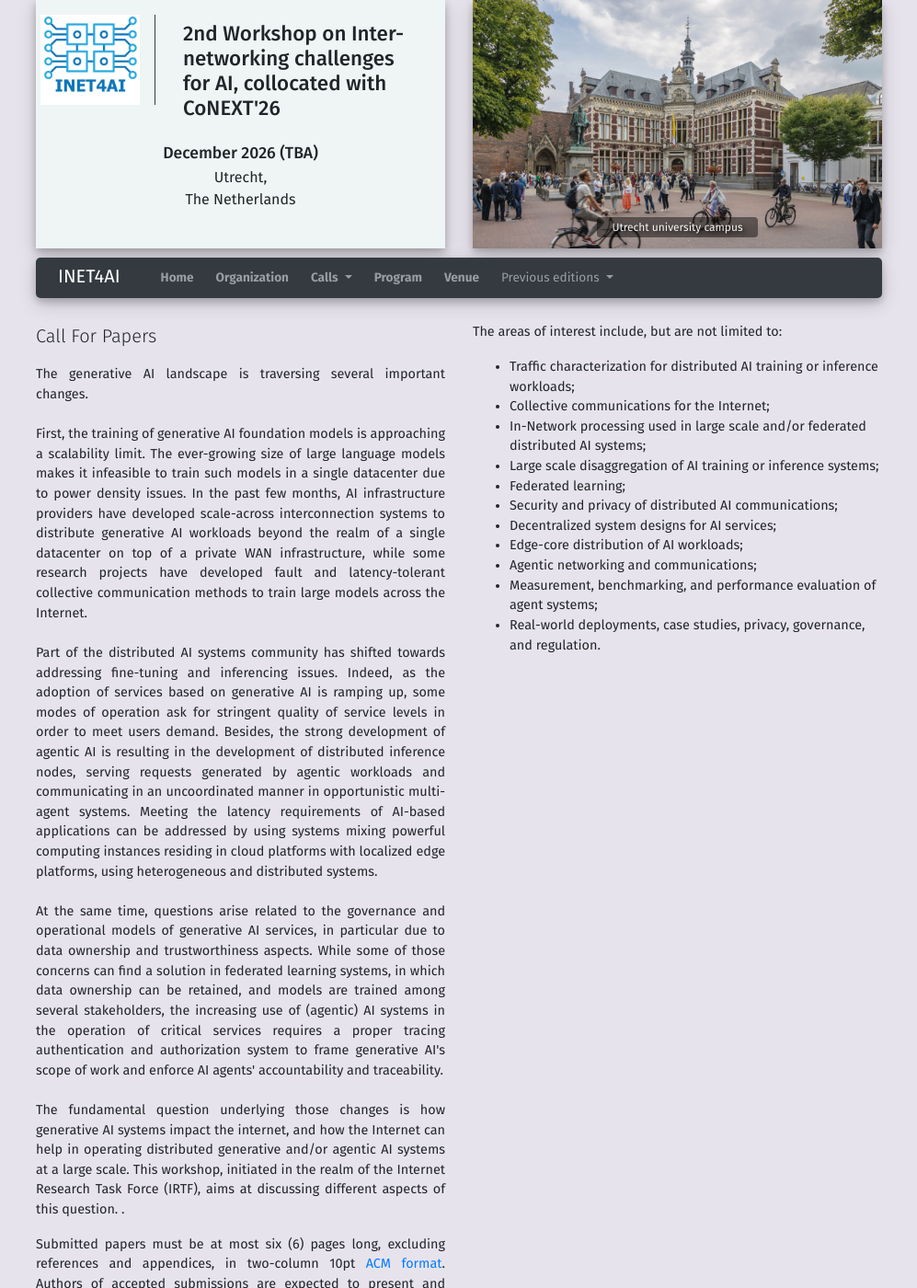
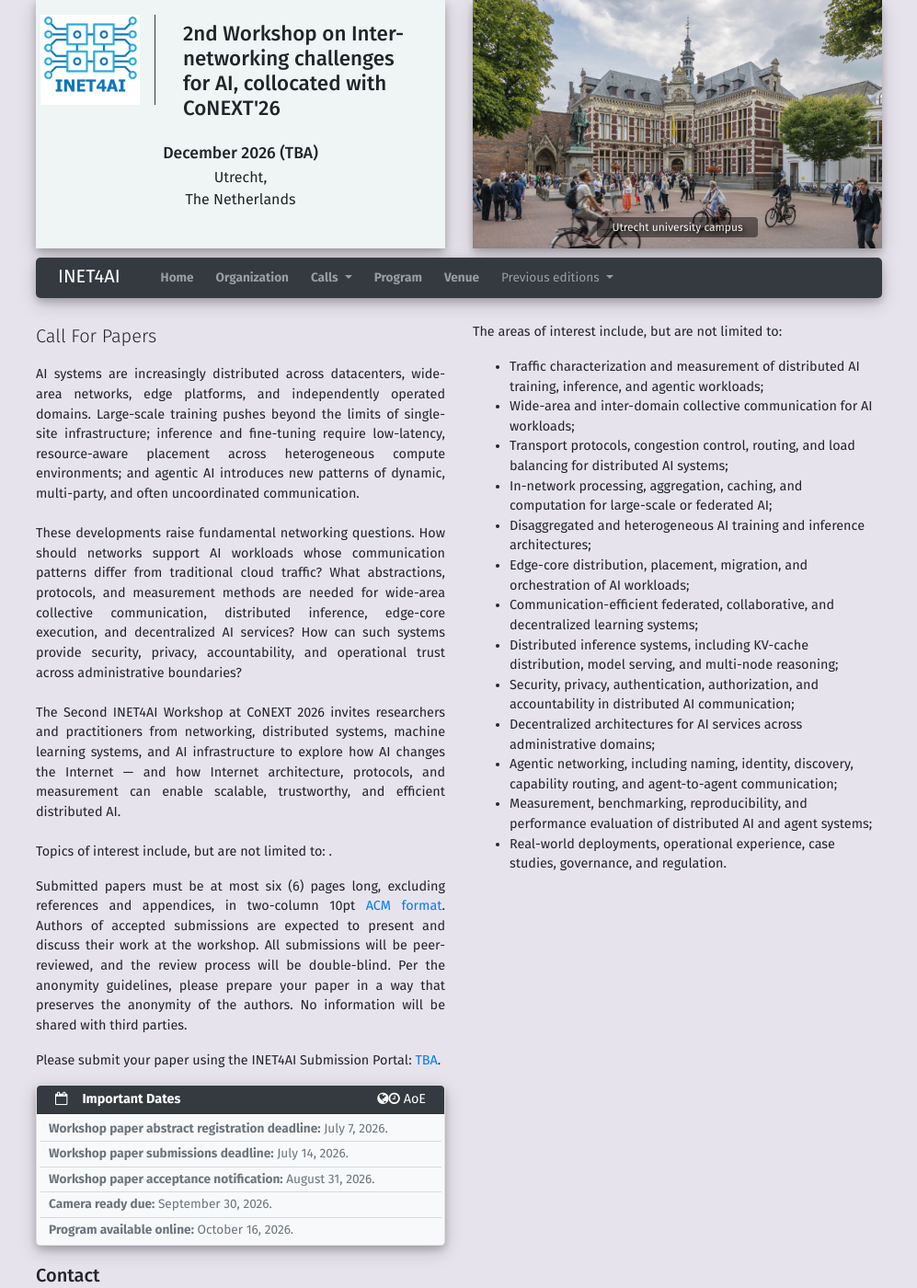
Before and after one commit to IRTF-net4AI/inet4ai, a Jekyll site: the page built from cfp.html, in a window 1280 px wide and 1400 px high. Shown: the whole window at 92% size, without its empty margins (141-1138 px from the left). Built offline with Jekyll 4.4.1, drawn with Linux system fonts in a browser that asks for light colours.

Commit message:
Revise workshop description and topics for INET4AI
Updated the description and topics for the Second INET4AI Workshop at CoNEXT 2026 to reflect current trends in distributed AI systems and networking.

```diff
--- a/_data/cfp.yml
+++ b/_data/cfp.yml
@@ -1,60 +1,40 @@
 description: >
-  The generative AI landscape is traversing several important changes.
+  AI systems are increasingly distributed across datacenters, wide-area networks, edge
+  platforms, and independently operated domains. Large-scale training pushes beyond
+  the limits of single-site infrastructure; inference and fine-tuning require
+  low-latency, resource-aware placement across heterogeneous compute environments; and
+  agentic AI introduces new patterns of dynamic, multi-party, and often uncoordinated
+  communication.
   <br/><br/>
-  First, the training of generative AI foundation models is approaching
-  a scalability limit. The ever-growing size of large language models
-  makes it infeasible to train such models in a single datacenter due
-  to power density issues. In the past few months, AI infrastructure
-  providers have developed scale-across interconnection systems to
-  distribute generative AI workloads beyond the realm of a single
-  datacenter on top of a private WAN infrastructure, while some
-  research projects have developed fault and latency-tolerant
-  collective communication methods to train large models across the
-  Internet.
+  These developments raise fundamental networking questions. How should networks support
+  AI workloads whose communication patterns differ from traditional cloud traffic? What
+  abstractions, protocols, and measurement methods are needed for wide-area collective
+  communication, distributed inference, edge-core execution, and decentralized AI
+  services? How can such systems provide security, privacy, accountability, and
+  operational trust across administrative boundaries?
   <br/><br/>
-  Part of the distributed AI systems community has shifted towards
-  addressing fine-tuning and inferencing issues. Indeed, as the adoption
-  of services based on generative AI is ramping up, some modes of
-  operation ask for stringent quality of service levels in order to meet
-  users demand. Besides, the strong development of agentic AI is
-  resulting in the development of distributed inference nodes, serving
-  requests generated by agentic workloads and communicating in an
-  uncoordinated manner in opportunistic multi-agent systems. Meeting the
-  latency requirements of AI-based applications can be addressed by
-  using systems mixing powerful computing instances residing in cloud
-  platforms with localized edge platforms, using heterogeneous and
-  distributed systems.
+  The Second INET4AI Workshop at CoNEXT 2026 invites researchers and practitioners from
+  networking, distributed systems, machine learning systems, and AI infrastructure to
+  explore how AI changes the Internet — and how Internet architecture, protocols, and
+  measurement can enable scalable, trustworthy, and efficient distributed AI.
   <br/><br/>
-  At the same time, questions arise related to the governance and
-  operational models of generative AI services, in particular due to
-  data ownership and trustworthiness aspects. While some of those
-  concerns can find a solution in federated learning systems, in which
-  data ownership can be retained, and models are trained among several
-  stakeholders, the increasing use of (agentic) AI systems in the
-  operation of critical services requires a proper tracing
-  authentication and authorization system to frame generative AI's scope
-  of work and enforce AI agents' accountability and traceability.
-  <br/><br/>
-  The fundamental question underlying those changes is how generative AI
-  systems impact the internet, and how the Internet can help in
-  operating distributed generative and/or agentic AI systems at a large
-  scale. This workshop, initiated in the realm of the Internet Research
-  Task Force (IRTF), aims at discussing different aspects of this
-  question.
+  Topics of interest include, but are not limited to:
 submission: ./submission.html
 areas:
 - topics:
-  - Traffic characterization for distributed AI training or inference workloads;
-  - Collective communications for the Internet;
-  - In-Network processing used in large scale and/or federated distributed AI systems;
-  - Large scale disaggregation of AI training or inference systems;
-  - Federated learning;
-  - Security and privacy of distributed AI communications;
-  - Decentralized system designs for AI services;
-  - Edge-core distribution of AI workloads;
-  - Agentic networking and communications;
-  - Measurement, benchmarking, and performance evaluation of agent systems;
-  - Real-world deployments, case studies, privacy, governance, and regulation.
+  - Traffic characterization and measurement of distributed AI training, inference, and agentic workloads;
+  - Wide-area and inter-domain collective communication for AI workloads;
+  - Transport protocols, congestion control, routing, and load balancing for distributed AI systems;
+  - In-network processing, aggregation, caching, and computation for large-scale or federated AI;
+  - Disaggregated and heterogeneous AI training and inference architectures;
+  - Edge-core distribution, placement, migration, and orchestration of AI workloads;
+  - Communication-efficient federated, collaborative, and decentralized learning systems;
+  - Distributed inference systems, including KV-cache distribution, model serving, and multi-node reasoning;
+  - Security, privacy, authentication, authorization, and accountability in distributed AI communication;
+  - Decentralized architectures for AI services across administrative domains;
+  - Agentic networking, including naming, identity, discovery, capability routing, and agent-to-agent communication;
+  - Measurement, benchmarking, reproducibility, and performance evaluation of distributed AI and agent systems;
+  - Real-world deployments, operational experience, case studies, governance, and regulation.
 
 # - category: "Sanskrit Computational Linguistics: with Extensions to Related Ancient Indian Languages (Vedic, Pali, Prakrit)"
 #   topics:
```
